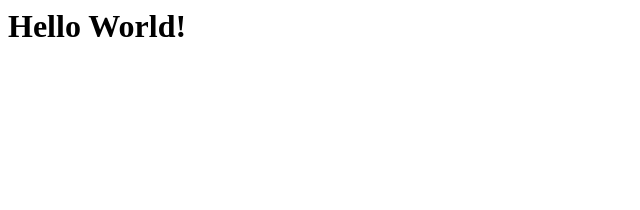
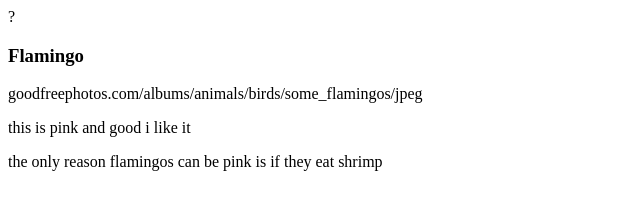
Before and after one commit to riley0cloudyy/riley0cloudyy.github.io, a plain HTML site: page index.html in a window 1280 px wide. Shown: the whole page, without its empty margins (0-640 px from the left). Drawn offline with Linux system fonts and the light colour scheme.

Commit message:
new codes

```diff
--- a/index.html
+++ b/index.html
@@ -1 +1,4 @@
-<h1>Hello World!</h1>
+?<h3>Flamingo</h3>
+<img>goodfreephotos.com/albums/animals/birds/some_flamingos/jpeg</img>
+<p>this is pink and good i like it<p>
+  <p> the only reason flamingos can be pink is if they eat shrimp</p>
```
